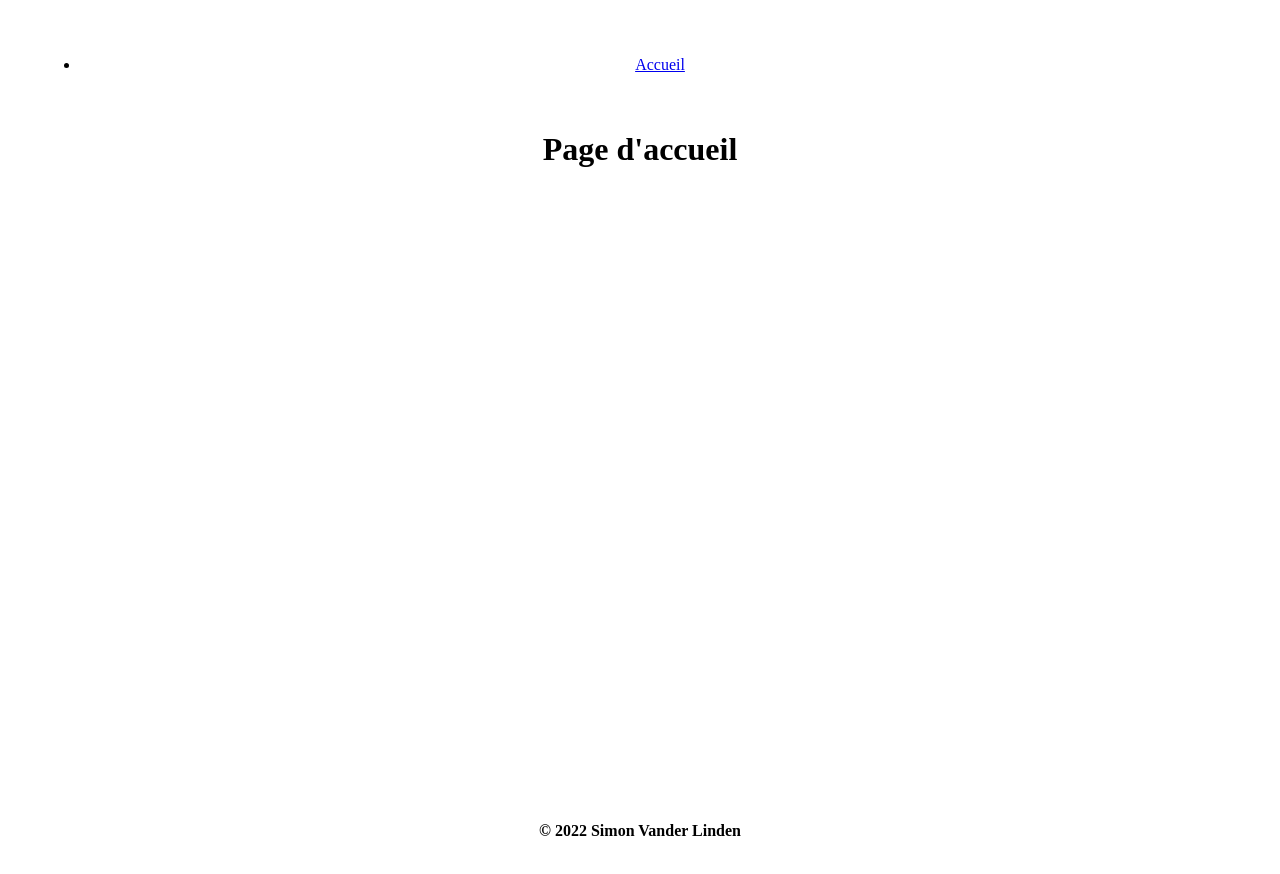
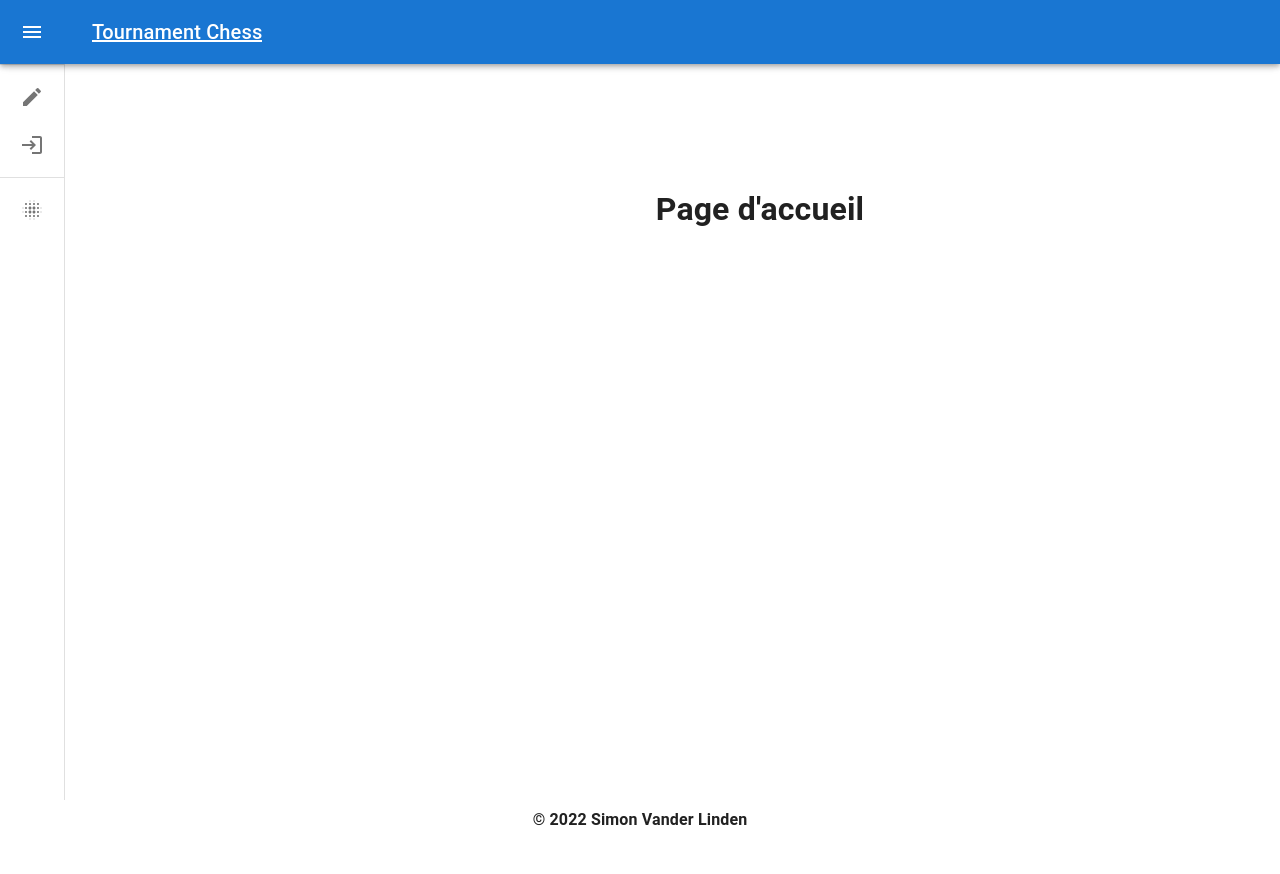
Before and after one commit to bananestar/QuizerMania-frontend, a React (Vite) app: page / in a window 1280 px wide. Shown: the top 874 px of the page. Built offline with nearby package versions, Linux system fonts and the light colour scheme.

Commit message:
nav-menu + 404 page

```diff
--- a/package.json
+++ b/package.json
@@ -9,6 +9,10 @@
     "preview": "vite preview"
   },
   "dependencies": {
+    "@emotion/react": "^11.10.4",
+    "@emotion/styled": "^11.10.4",
+    "@mui/icons-material": "^5.10.3",
+    "@mui/material": "^5.10.5",
     "react": "^18.2.0",
     "react-dom": "^18.2.0",
     "react-router-dom": "^6.4.0",
--- a/src/App.jsx
+++ b/src/App.jsx
@@ -2,12 +2,14 @@ import { Route, Routes } from 'react-router-dom';
 import BaseLayout from './layout/base-layout';
 import HomePage from './pages/home/home';
 import './App.css';
+import NotFound from './pages/error/notfound';
 
 function App() {
 	return (
 		<Routes>
 			<Route path="/" element={<BaseLayout />}>
 				<Route index element={<HomePage />} />
+				<Route path='/*' element={<NotFound />} />
 			</Route>
 		</Routes>
 	);
--- a/src/containers/nav-menu/nav-menu.jsx
+++ b/src/containers/nav-menu/nav-menu.jsx
@@ -1,13 +1,240 @@
-import { Link } from "react-router-dom";
+import { styled, useTheme } from '@mui/material/styles';
+import Box from '@mui/material/Box';
+import MuiDrawer from '@mui/material/Drawer';
+import MuiAppBar from '@mui/material/AppBar';
+import Toolbar from '@mui/material/Toolbar';
+import List from '@mui/material/List';
+import CssBaseline from '@mui/material/CssBaseline';
+import Typography from '@mui/material/Typography';
+import Divider from '@mui/material/Divider';
+import IconButton from '@mui/material/IconButton';
+import MenuIcon from '@mui/icons-material/Menu';
+import ChevronLeftIcon from '@mui/icons-material/ChevronLeft';
+import ChevronRightIcon from '@mui/icons-material/ChevronRight';
+import ListItem from '@mui/material/ListItem';
+import ListItemButton from '@mui/material/ListItemButton';
+import ListItemIcon from '@mui/material/ListItemIcon';
+import ListItemText from '@mui/material/ListItemText';
+import LoginIcon from '@mui/icons-material/Login';
+import CreateIcon from '@mui/icons-material/Create';
+import LensBlurIcon from '@mui/icons-material/LensBlur';
+import LogoutIcon from '@mui/icons-material/Logout';
+import AdminPanelSettingsIcon from '@mui/icons-material/AdminPanelSettings';
+import AccountCircleIcon from '@mui/icons-material/AccountCircle';
 
-const NavMenu = () => (
-    <nav>
-        <ul>
-            <li>
-                <Link to={'/'}>Accueil</Link>
-            </li>
-        </ul>
-    </nav>
+import { Link, NavLink, useNavigate } from 'react-router-dom';
+import { useState } from 'react';
+
+const drawerWidth = 240;
+
+const openedMixin = (theme) => ({
+	width: drawerWidth,
+	transition: theme.transitions.create('width', {
+		easing: theme.transitions.easing.sharp,
+		duration: theme.transitions.duration.enteringScreen,
+	}),
+	overflowX: 'hidden',
+});
+
+const closedMixin = (theme) => ({
+	transition: theme.transitions.create('width', {
+		easing: theme.transitions.easing.sharp,
+		duration: theme.transitions.duration.leavingScreen,
+	}),
+	overflowX: 'hidden',
+	width: `calc(${theme.spacing(7)} + 1px)`,
+	[theme.breakpoints.up('sm')]: {
+		width: `calc(${theme.spacing(8)} + 1px)`,
+	},
+});
+
+const DrawerHeader = styled('div')(({ theme }) => ({
+	display: 'flex',
+	alignItems: 'center',
+	justifyContent: 'flex-end',
+	padding: theme.spacing(0, 1),
+	// necessary for content to be below app bar
+	...theme.mixins.toolbar,
+}));
+
+const AppBar = styled(MuiAppBar, {
+	shouldForwardProp: (prop) => prop !== 'open',
+})(({ theme, open }) => ({
+	zIndex: theme.zIndex.drawer + 1,
+	transition: theme.transitions.create(['width', 'margin'], {
+		easing: theme.transitions.easing.sharp,
+		duration: theme.transitions.duration.leavingScreen,
+	}),
+	...(open && {
+		marginLeft: drawerWidth,
+		width: `calc(100% - ${drawerWidth}px)`,
+		transition: theme.transitions.create(['width', 'margin'], {
+			easing: theme.transitions.easing.sharp,
+			duration: theme.transitions.duration.enteringScreen,
+		}),
+	}),
+}));
+
+const Drawer = styled(MuiDrawer, { shouldForwardProp: (prop) => prop !== 'open' })(
+	({ theme, open }) => ({
+		width: drawerWidth,
+		flexShrink: 0,
+		whiteSpace: 'nowrap',
+		boxSizing: 'border-box',
+		...(open && {
+			...openedMixin(theme),
+			'& .MuiDrawer-paper': openedMixin(theme),
+		}),
+		...(!open && {
+			...closedMixin(theme),
+			'& .MuiDrawer-paper': closedMixin(theme),
+		}),
+	})
 );
 
+const NavMenu = () => {
+	const theme = useTheme();
+	const navigate = useNavigate();
+	const [open, setOpen] = useState(false);
+
+	const handleDrawerOpen = () => {
+		setOpen(true);
+	};
+
+	const handleDrawerClose = () => {
+		setOpen(false);
+	};
+
+	const handleLogout = () => {
+		setToken(null);
+		navigate('/');
+	};
+
+	return (
+		<Box sx={{ display: 'flex' }}>
+			<CssBaseline />
+			<AppBar position="fixed" open={open}>
+				<Toolbar>
+					<IconButton
+						color="inherit"
+						aria-label="open drawer"
+						onClick={handleDrawerOpen}
+						edge="start"
+						sx={{
+							marginRight: 5,
+							...(open && { display: 'none' }),
+						}}
+					>
+						<MenuIcon />
+					</IconButton>
+					<Typography
+						variant="h6"
+						noWrap
+						component={NavLink}
+						to="/"
+						underline="none"
+						color="inherit"
+					>
+						Tournament Chess
+					</Typography>
+				</Toolbar>
+			</AppBar>
+			<Drawer variant="permanent" open={open}>
+				<DrawerHeader>
+					<IconButton onClick={handleDrawerClose}>
+						{theme.direction === 'rtl' ? <ChevronRightIcon /> : <ChevronLeftIcon />}
+					</IconButton>
+				</DrawerHeader>
+				<Divider />
+				<List>
+					<ListItem
+						key="sign in"
+						disablePadding
+						sx={{ display: 'block' }}
+						component={Link}
+						to="/"
+					>
+						<ListItemButton
+							sx={{
+								minHeight: 48,
+								justifyContent: open ? 'initial' : 'center',
+								px: 2.5,
+							}}
+						>
+							<ListItemIcon
+								sx={{
+									minWidth: 0,
+									mr: open ? 3 : 'auto',
+									justifyContent: 'center',
+								}}
+							>
+								<CreateIcon />
+							</ListItemIcon>
+							<ListItemText primary="sign up" sx={{ opacity: open ? 1 : 0 }} />
+						</ListItemButton>
+					</ListItem>
+					<ListItem
+						key="login"
+						disablePadding
+						sx={{ display: 'block' }}
+						component={Link}
+						to="/"
+					>
+						<ListItemButton
+							sx={{
+								minHeight: 48,
+								justifyContent: open ? 'initial' : 'center',
+								px: 2.5,
+							}}
+						>
+							<ListItemIcon
+								sx={{
+									minWidth: 0,
+									mr: open ? 3 : 'auto',
+									justifyContent: 'center',
+								}}
+							>
+								<LoginIcon />
+							</ListItemIcon>
+							<ListItemText primary="login" sx={{ opacity: open ? 1 : 0 }} />
+						</ListItemButton>
+					</ListItem>
+				</List>
+				<Divider />
+				<List>
+					<ListItem
+						key="tournaments"
+						disablePadding
+						sx={{ display: 'block' }}
+						component={Link}
+						to="/"
+					>
+						<ListItemButton
+							sx={{
+								minHeight: 48,
+								justifyContent: open ? 'initial' : 'center',
+								px: 2.5,
+							}}
+						>
+							<ListItemIcon
+								sx={{
+									minWidth: 0,
+									mr: open ? 3 : 'auto',
+									justifyContent: 'center',
+								}}
+							>
+								<LensBlurIcon />
+							</ListItemIcon>
+							<ListItemText primary="tournaments" sx={{ opacity: open ? 1 : 0 }} />
+						</ListItemButton>
+					</ListItem>
+				</List>
+			</Drawer>
+			<Box component="main" sx={{ flexGrow: 1, p: 3 }}>
+				<DrawerHeader />
+			</Box>
+		</Box>
+	);
+};
+
 export default NavMenu;
--- a/src/layout/layout.module.scss
+++ b/src/layout/layout.module.scss
@@ -6,5 +6,6 @@
 
 .baseContent {
     flex-grow: 1;
+    margin-left: 240px;
     padding: 20px;
 }
--- /dev/null
+++ b/src/pages/error/notfound.jsx
@@ -0,0 +1,19 @@
+import ReportProblemIcon from '@mui/icons-material/ReportProblem';
+import { red } from '@mui/material/colors';
+
+const NotFound = () => {
+	return (
+		<>
+			<div>
+				<h1>404  <ReportProblemIcon sx={{ color: red[500] }} /> </h1>
+			</div>
+			<h2>Page not found</h2>
+			<p>
+				The page you are looking for might have been removed had its name changed or is temporarily
+				unavailable.
+			</p>
+		</>
+	);
+};
+
+export default NotFound;
```
Also changed, not shown: 1 other file (tests, documents, lock files or other folders).
